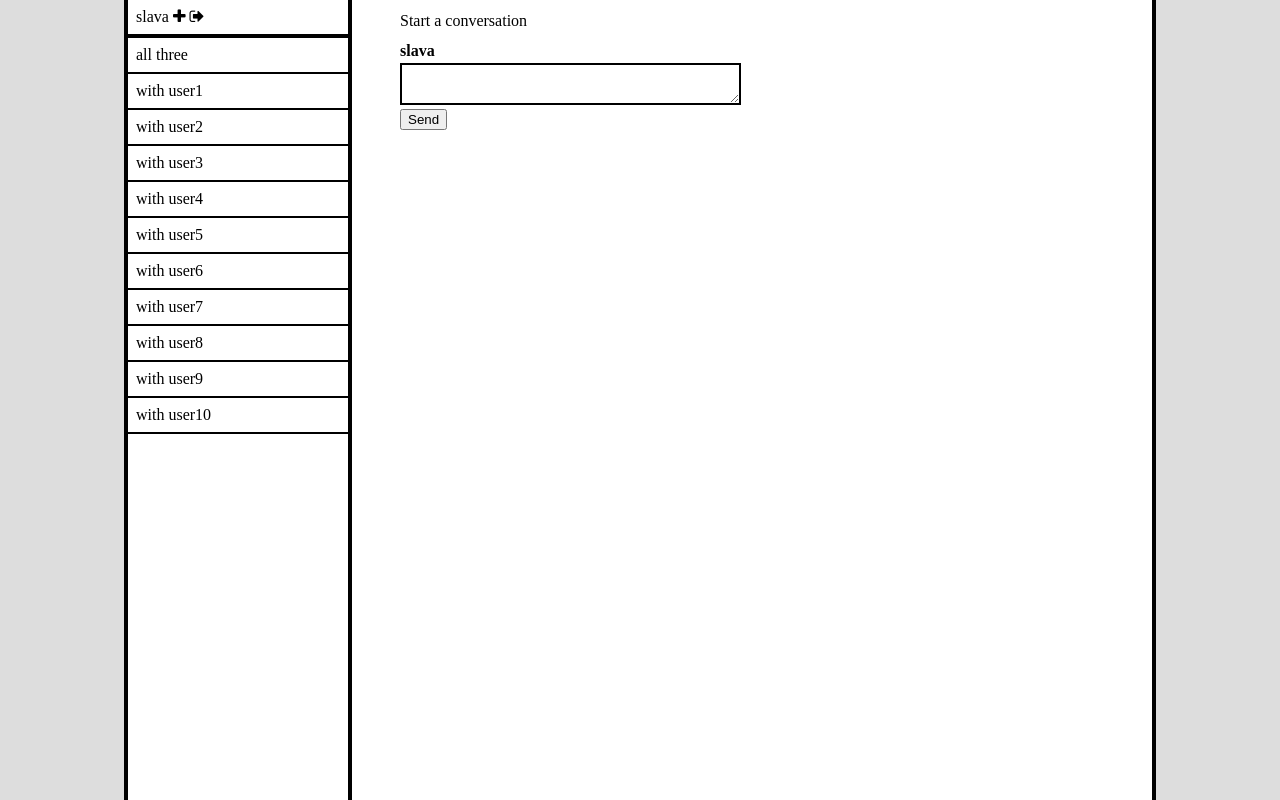
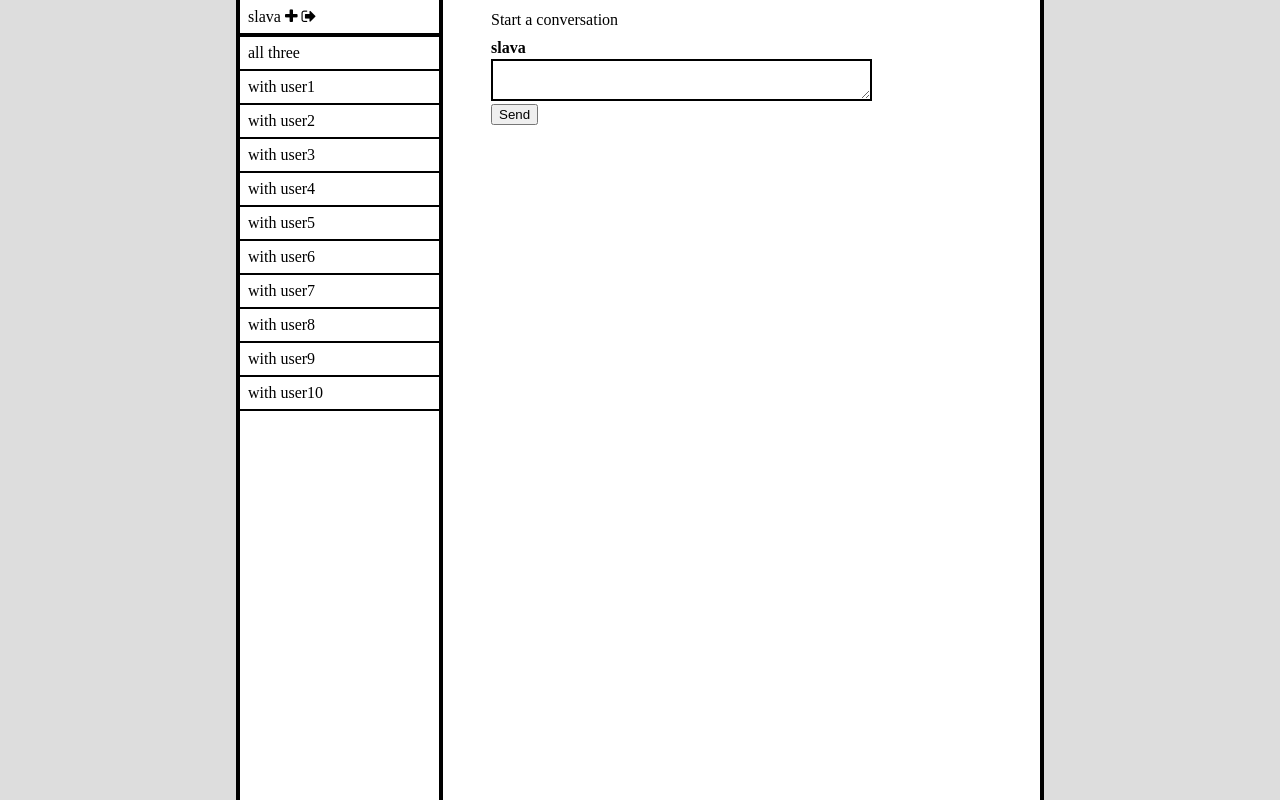
Before and after one commit to slava-sh/messenger, a Django app: a page that uses django/chat/templates/chat/base.html in a window 1280 px wide. Run offline with Django 3.2, Linux system fonts and the light colour scheme; a user stored in the database is signed in; data comes from the database, SQL or seed files in the repository; data that the repository does not hold is empty; some libraries are stand-ins or nearby versions.

Commit message:
Work on styles

```diff
--- a/django/chat/templates/chat/base.html
+++ b/django/chat/templates/chat/base.html
@@ -4,22 +4,21 @@
 <head>
   <meta charset="utf-8">
   <title>{{ title }}</title>
-  <link rel="stylesheet" href="//maxcdn.bootstrapcdn.com/font-awesome/4.3.0/css/font-awesome.min.css">
+  <link rel="stylesheet" href="https://cdnjs.cloudflare.com/ajax/libs/meyer-reset/2.0/reset.min.css">
+  <link rel="stylesheet" href="https://cdnjs.cloudflare.com/ajax/libs/font-awesome/4.3.0/css/font-awesome.min.css">
   <style>
-    html,
-    body {
-      margin: 0;
-      padding: 0;
+    html {
       height: 100%;
     }
 
     body {
+      height: 100%;
       background-color: #ddd;
     }
 
     .container {
       height: 100%;
-      max-width: 80vw;
+      max-width: 800px;
       margin: 0 auto;
       background-color: #fff;
       border-left: 4px solid #000;
@@ -30,16 +29,14 @@
 
     .content {
       height: 100%;
-      background-color: #fff;
       display: flex;
       flex-flow: row nowrap;
     }
 
     .navigation {
       order: 1;
+      flex: 25 0;
       box-sizing: border-box;
-      max-width: 20vw;
-      width: 14em;
       border-right: 4px solid #000;
       display: flex;
       flex-flow: column nowrap;
@@ -47,15 +44,14 @@
 
     .main {
       order: 2;
+      flex: 75 0;
       box-sizing: border-box;
-      max-width: 60vw;
-      width: 100%;
       display: flex;
       flex-flow: column nowrap;
     }
 
     .header {
-      flex-shrink: 0;
+      flex: 0 0;
       padding: 0.5em;
       border-bottom: 4px solid #000;
     }
@@ -108,7 +104,7 @@
     }
 
     .message {
-      max-width: 25em;
+      max-width: 28em;
       margin: 0.75em 0;
       padding-left: 3em;
     }
@@ -118,11 +114,11 @@
     }
 
     .message .text {
-      white-space: pre;
+      white-space: pre-wrap;
     }
 
     .new-message textarea {
-      max-width: 25em;
+      max-width: 28em;
       width: 100%;
       height: 2.5em;
       margin-top: 0.25em;
```
